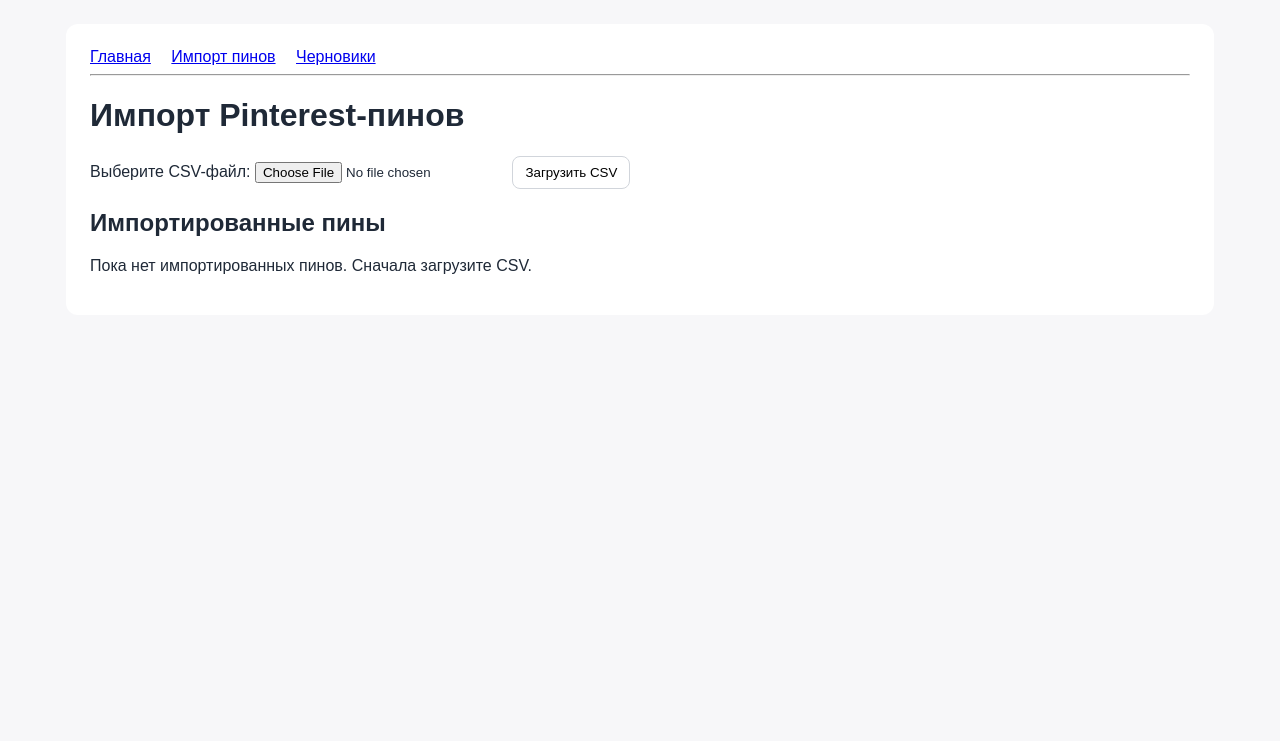
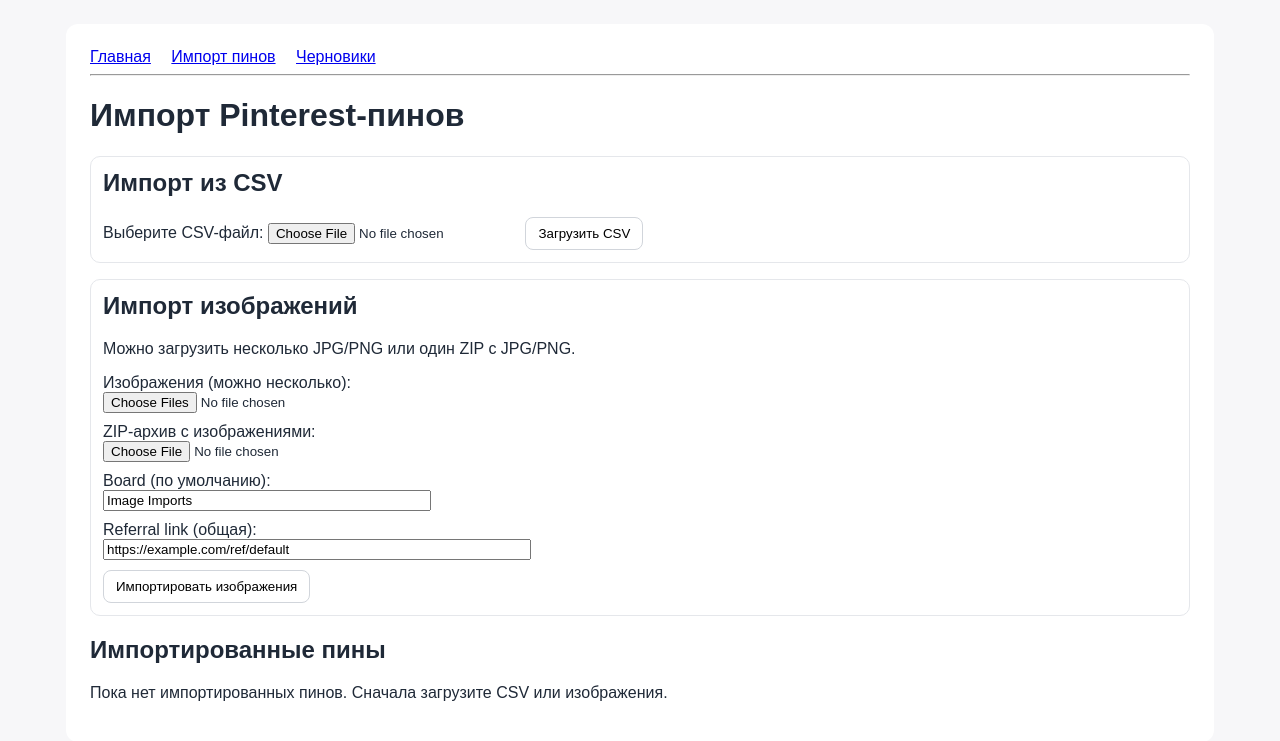
Before and after one commit to etatiana125-debug/referral-agent, a FastAPI app: page /web/pins in a window 1280 px wide. Shown: the top 741 px of the page. Run offline with FastAPI, Linux system fonts and the light colour scheme.

Commit message:
Add image and ZIP pin import flow with fallback analysis

```diff
--- a/app/main.py
+++ b/app/main.py
@@ -1,4 +1,5 @@
 from pathlib import Path
+from datetime import datetime
 
 from fastapi import FastAPI, File, Form, HTTPException, Request, UploadFile
 from fastapi.responses import RedirectResponse
@@ -14,16 +15,20 @@ from app.models.schemas import (
     RejectDraftResponse,
 )
 from app.services.content_service import ContentService
+from app.services.image_analysis_service import ImageAnalysisService
+from app.services.image_import_service import ImageImportService
 from app.services.pin_import_service import PinImportService
 from app.services.storage_service import StorageService
 
-app = FastAPI(title="Referral Content Agent", version="0.4.0")
+app = FastAPI(title="Referral Content Agent", version="0.5.0")
 templates = Jinja2Templates(directory="app/templates")
 
 # Инициализируем сервисы один раз при запуске приложения.
 storage_service = StorageService(file_path="data/drafts.json")
 content_service = ContentService(storage_service=storage_service)
 pin_import_service = PinImportService(output_file_path="data/pins.json")
+image_analysis_service = ImageAnalysisService()
+image_import_service = ImageImportService(image_analysis_service=image_analysis_service)
 
 
 @app.get("/health")
@@ -107,7 +112,6 @@ async def upload_csv(file: UploadFile = File(...)):
     uploads_dir = Path("data/uploads")
     uploads_dir.mkdir(parents=True, exist_ok=True)
 
-    # Сохраняем файл на диск, чтобы повторно использовать его при отладке.
     saved_path = uploads_dir / (file.filename or "pins.csv")
     contents = await file.read()
     saved_path.write_bytes(contents)
@@ -118,7 +122,56 @@ async def upload_csv(file: UploadFile = File(...)):
         return RedirectResponse(url=f"/web/pins?message={str(error)}", status_code=303)
 
     return RedirectResponse(
-        url=f"/web/pins?message=Импортировано пинов: {imported_count}",
+        url=f"/web/pins?message=Импортировано пинов из CSV: {imported_count}",
+        status_code=303,
+    )
+
+
+@app.post("/web/upload-images")
+async def upload_images(
+    image_files: list[UploadFile] = File(default=[]),
+    zip_file: UploadFile | None = File(default=None),
+    board: str = Form(default="Image Imports"),
+    referral_link: str = Form(default="https://example.com/ref/default"),
+):
+    uploads_dir = Path("data/uploads/images") / datetime.now().strftime("%Y%m%d_%H%M%S")
+    uploads_dir.mkdir(parents=True, exist_ok=True)
+
+    collected_image_paths: list[Path] = []
+
+    # 1) Сохраняем загруженные изображения.
+    for upload in image_files:
+        if not upload.filename:
+            continue
+        file_path = uploads_dir / upload.filename
+        file_path.write_bytes(await upload.read())
+        collected_image_paths.append(file_path)
+
+    # 2) Если есть ZIP — извлекаем изображения из архива.
+    if zip_file and zip_file.filename:
+        zip_path = uploads_dir / zip_file.filename
+        zip_path.write_bytes(await zip_file.read())
+        extracted_paths = image_import_service.extract_zip_images(
+            zip_path=zip_path,
+            output_dir=uploads_dir / "unzipped",
+        )
+        collected_image_paths.extend(extracted_paths)
+
+    if not collected_image_paths:
+        return RedirectResponse(url="/web/pins?message=Не найдено изображений для импорта", status_code=303)
+
+    pins = image_import_service.build_pins_from_images(
+        image_paths=collected_image_paths,
+        board=board or "Image Imports",
+        referral_link=referral_link or "https://example.com/ref/default",
+    )
+
+    if not pins:
+        return RedirectResponse(url="/web/pins?message=Поддерживаются только JPG/JPEG/PNG", status_code=303)
+
+    pin_import_service.save_pins(pins, mode="append")
+    return RedirectResponse(
+        url=f"/web/pins?message=Импортировано пинов из изображений: {len(pins)}",
         status_code=303,
     )
 
--- a/app/services/content_service.py
+++ b/app/services/content_service.py
@@ -1,4 +1,4 @@
-from datetime import UTC, datetime
+from datetime import datetime, timezone
 from uuid import uuid4
 
 from app.models.schemas import DraftCreateRequest, DraftResponse
@@ -43,7 +43,7 @@ class ContentService:
         draft = DraftResponse(
             id=str(uuid4()),
             status="draft",
-            created_at=datetime.now(UTC),
+            created_at=datetime.now(timezone.utc),
             source_url=payload.source_url,
             pin_id=payload.pin_id,
             pin_title=payload.pin_title,
--- a/app/templates/pins.html
+++ b/app/templates/pins.html
@@ -2,11 +2,42 @@
 {% block content %}
 <h1>Импорт Pinterest-пинов</h1>
 
-<form action="/web/upload-csv" method="post" enctype="multipart/form-data">
-  <label>Выберите CSV-файл:</label>
-  <input type="file" name="file" accept=".csv" required>
-  <button type="submit">Загрузить CSV</button>
-</form>
+<section style="border: 1px solid #e5e7eb; border-radius: 10px; padding: 12px; margin-bottom: 16px;">
+  <h2 style="margin-top: 0;">Импорт из CSV</h2>
+  <form action="/web/upload-csv" method="post" enctype="multipart/form-data">
+    <label>Выберите CSV-файл:</label>
+    <input type="file" name="file" accept=".csv" required>
+    <button type="submit">Загрузить CSV</button>
+  </form>
+</section>
+
+<section style="border: 1px solid #e5e7eb; border-radius: 10px; padding: 12px; margin-bottom: 16px;">
+  <h2 style="margin-top: 0;">Импорт изображений</h2>
+  <p>Можно загрузить несколько JPG/PNG или один ZIP с JPG/PNG.</p>
+  <form action="/web/upload-images" method="post" enctype="multipart/form-data">
+    <div style="margin-bottom: 10px;">
+      <label>Изображения (можно несколько):</label><br>
+      <input type="file" name="image_files" accept=".jpg,.jpeg,.png" multiple>
+    </div>
+
+    <div style="margin-bottom: 10px;">
+      <label>ZIP-архив с изображениями:</label><br>
+      <input type="file" name="zip_file" accept=".zip">
+    </div>
+
+    <div style="margin-bottom: 10px;">
+      <label>Board (по умолчанию):</label><br>
+      <input type="text" name="board" value="Image Imports" style="width: 320px;">
+    </div>
+
+    <div style="margin-bottom: 10px;">
+      <label>Referral link (общая):</label><br>
+      <input type="url" name="referral_link" value="https://example.com/ref/default" style="width: 420px;">
+    </div>
+
+    <button type="submit">Импортировать изображения</button>
+  </form>
+</section>
 
 <h2>Импортированные пины</h2>
 {% if pins %}
@@ -39,6 +70,6 @@
     </tbody>
   </table>
 {% else %}
-  <p>Пока нет импортированных пинов. Сначала загрузите CSV.</p>
+  <p>Пока нет импортированных пинов. Сначала загрузите CSV или изображения.</p>
 {% endif %}
 {% endblock %}
```
Also changed, not shown: app/services/image_analysis_service.py (added, +22 -0 lines), app/services/image_import_service.py (added, +59 -0 lines), app/services/pin_import_service.py (+14 -3 lines), app/templates/message_templates.py (+6 -1 lines), tests/test_image_import_service.py (added, +34 -0 lines), tests/test_templates.py (+1 -1 lines), README.md.
